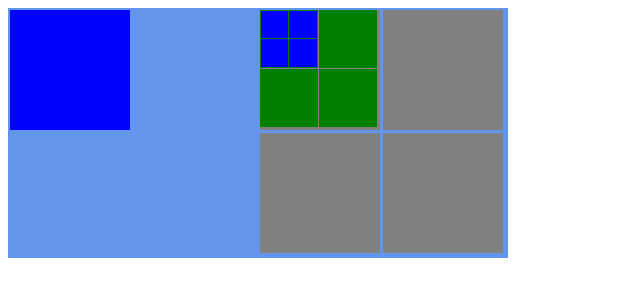
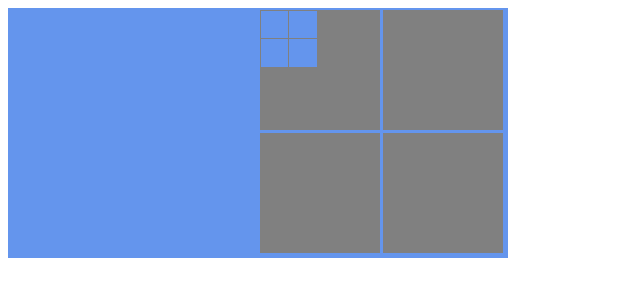
Before and after one commit to regbake/weather-ui, a plain HTML site: page index.html in a window 1280 px wide. Both pictures are taken after a click on the element 133 px from the left and 133 px from the top of the page. Shown: the whole page, without its empty margins (0-640 px from the left). Drawn offline with nearby package versions, Linux system fonts and the light colour scheme.

Commit message:
progress, but slightly stepping back towards end

```diff
--- a/index.html
+++ b/index.html
@@ -32,12 +32,12 @@
         /* margin: 0 auto; */
       }
 
-      .green {
-        background-color: green;
+      .grey {
+        background-color: grey;
       }
 
       .blue {
-        background-color: blue;
+        background-color: cornflowerblue;
       }
     </style>
   </head>
@@ -49,15 +49,15 @@
     <!-- test div -->
     <div class="outer">
       <div class="tile">
-        <div class="tile green">
+        <div class="tile grey">
           <div class="tile blue"></div>
           <div class="tile blue"></div>
           <div class="tile blue"></div>
           <div class="tile blue"></div>
         </div>
-        <div class="tile green"></div>
-        <div class="tile green"></div>
-        <div class="tile green"></div>
+        <div class="tile grey"></div>
+        <div class="tile grey"></div>
+        <div class="tile grey"></div>
       </div>
       <div class="tile"></div>
       <div class="tile"></div>
@@ -65,21 +65,19 @@
     </div>
 
     <script>
-      var clickCount = 0;
-      var outer = document.getElementsByClassName('outer')[0];
-      var tile = document.getElementsByClassName('tile')[0];
-      var tileWidth = $('.tile').width();
-      var tileHeight = $('.tile').height();
-
       $('div').on('click', handleClick);
 
       function handleClick(event) {
         //this is the element that was clicked
         event.stopPropagation();
 
-        $(this).prepend("<div class='tile blue'></div>");
+        if ($(this).hasClass('grey')){
+          console.log("CLICKED ON GREY")
+          // for (var i=0; i<4; i++){
+          //   $(this).prepend("<div class='tile blue'></div>");
+          // }
+        }
 
-        console.log('clicked', $(this));
       }
 
       //TODO:
```
